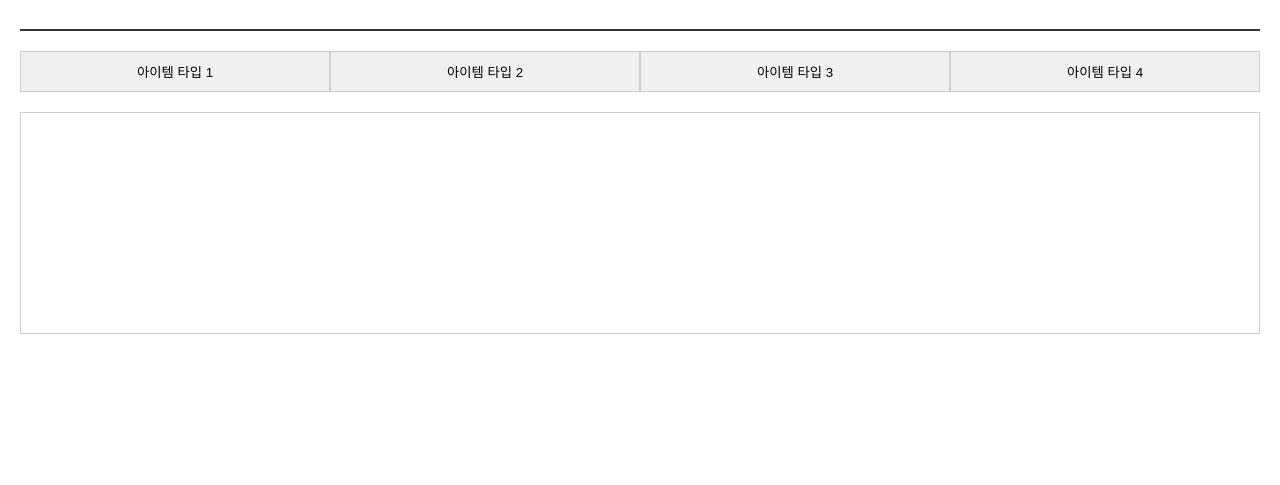
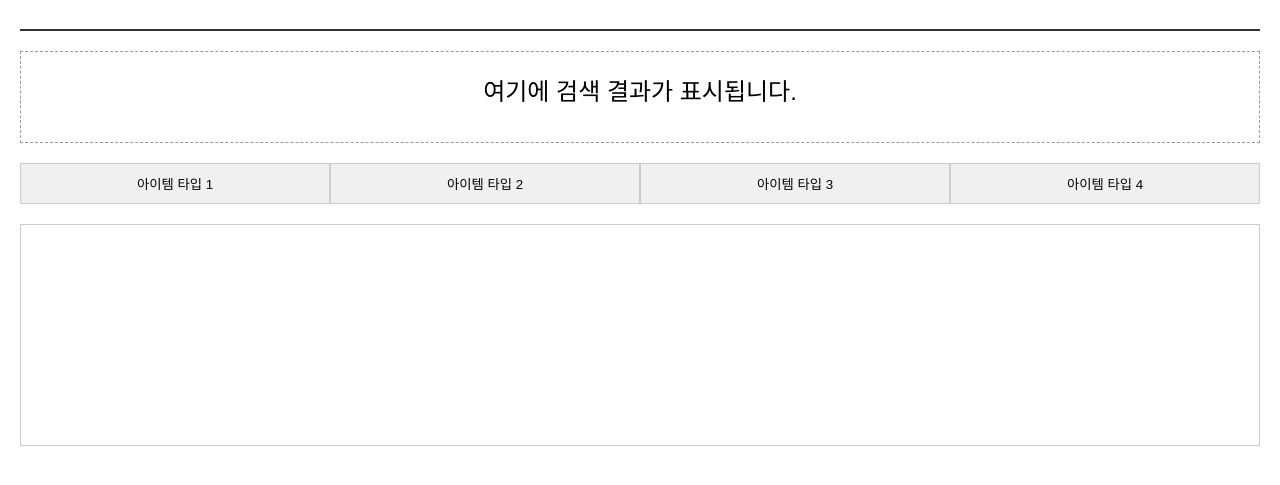
Before and after one commit to hbhybh/Test-1, a plain HTML site: page index.html in a window 1280 px wide. Shown: the part 81-566 px from the top of the page. Drawn offline with Linux system fonts and the light colour scheme.

Commit message:
Update index.html

```diff
--- a/index.html
+++ b/index.html
@@ -10,6 +10,7 @@
         .search-box { display: flex; }
         .search-box input[type="text"] { border: 1px solid #ccc; padding: 5px; }
         .search-box button { background-color: #333; color: white; border: none; padding: 5px 10px; cursor: pointer; }
+        .search-result-display { margin: 20px 0; padding: 20px; border: 1px dashed #999; text-align: center; font-size: 1.5em; min-height: 50px; }
         .item-types { display: flex; margin-top: 20px; }
         .item-types button { flex: 1; padding: 10px; border: 1px solid #ccc; background-color: #f0f0f0; cursor: pointer; }
         .results-container { margin-top: 20px; border: 1px solid #ccc; padding: 10px; min-height: 200px; display: grid; grid-template-columns: repeat(auto-fill, minmax(150px, 1fr)); gap: 10px; }
@@ -26,6 +27,10 @@
         </div>
     </div>
 
+    <div id="searchResultDisplay" class="search-result-display">
+        여기에 검색 결과가 표시됩니다.
+    </div>
+
     <div class="item-types" id="itemTypeButtons">
         <button data-type="type1">아이템 타입 1</button>
         <button data-type="type2">아이템 타입 2</button>
```
